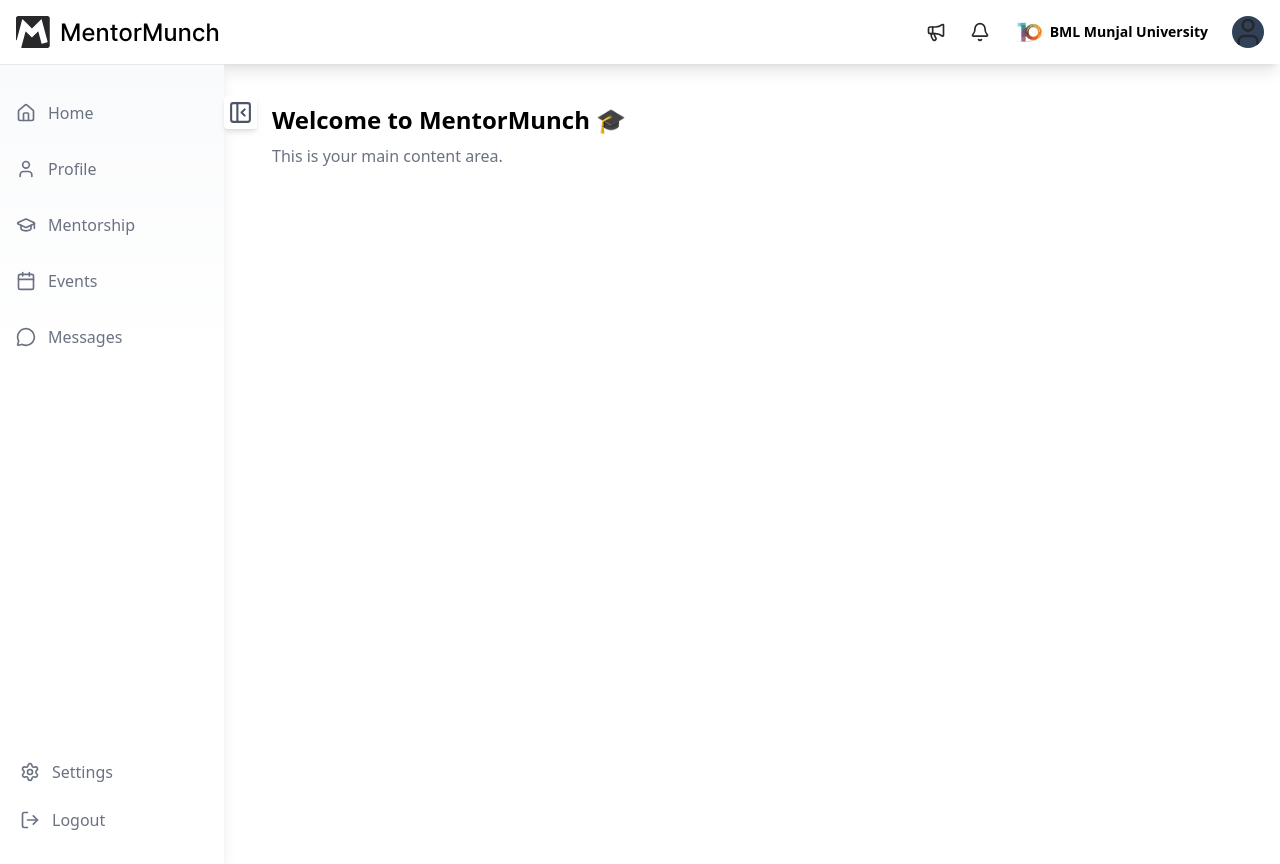
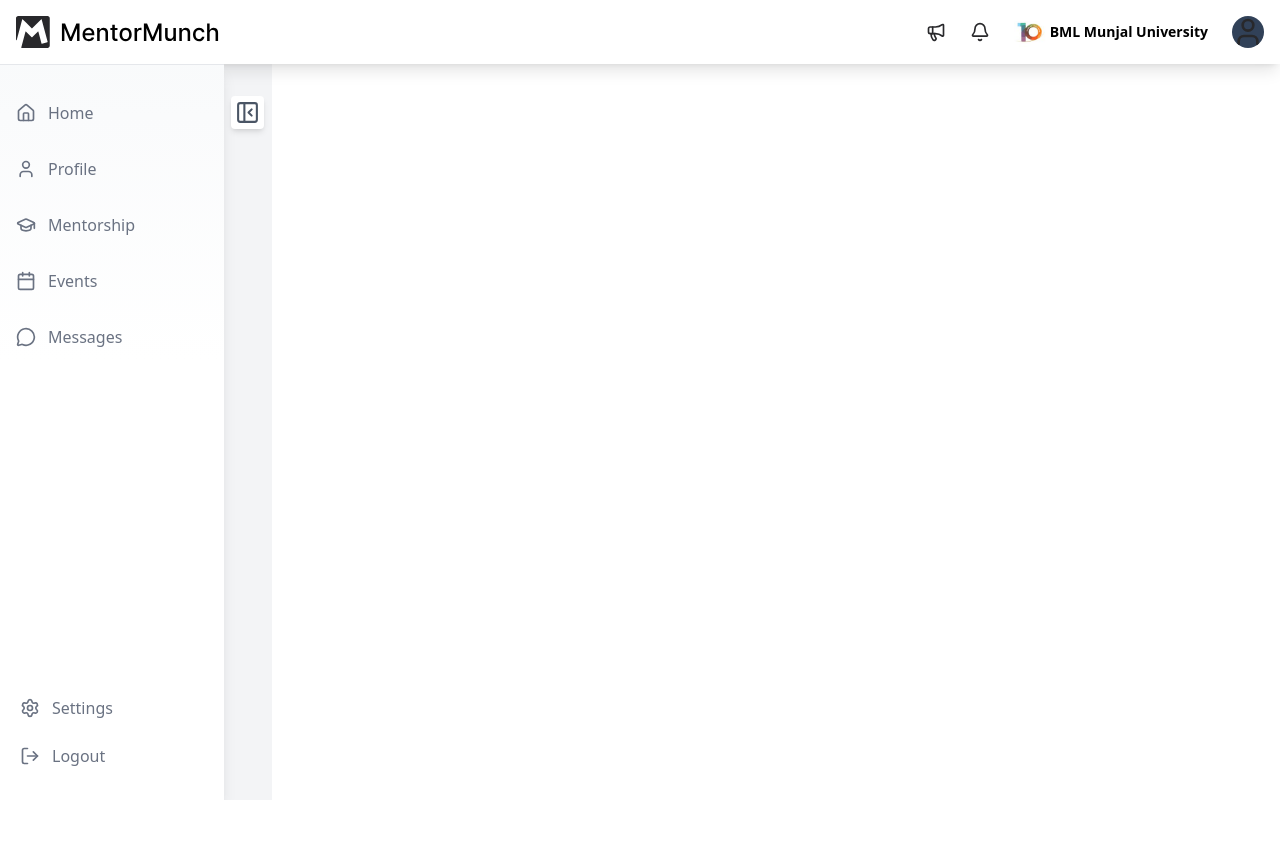
Before and after one commit to Prateek-yadav1/HuntrX, a React (Vite) app: page / in a window 1280 px wide. After the commit the page ends 800 px from the top, so only its background shows below. Built offline with nearby package versions, Linux system fonts and the light colour scheme.

Commit message:
Sidebar change1

```diff
--- a/src/App.jsx
+++ b/src/App.jsx
@@ -1,16 +1,19 @@
-import React from 'react'
-import TopBar from './components/topBar'
-import Sidebar from './components/Sidebar'
+import React, { useState } from "react";
+import TopBar from "./components/TopBar";
+import Sidebar from "./components/Sidebar";
 
 const App = () => {
+  const [isOpen, setIsOpen] = useState(true);
+
   return (
-    <div>
+    <div className="flex flex-col h-screen">
+      {/* Top navbar */}
+      <TopBar />
+      <div className="flex flex-1 overflow-hidden">
+        <Sidebar isOpen={isOpen} setIsOpen={setIsOpen} />
+      </div>
+    </div>
+  );
+};
 
-       <TopBar />
-       <Sidebar />
-
-    </div>
-  )
-}
-
-export default App
+export default App;
--- a/src/components/Sidebar.jsx
+++ b/src/components/Sidebar.jsx
@@ -15,17 +15,15 @@ export default function Sidebar() {
   const [isOpen, setIsOpen] = useState(true);
 
   return (
-    <div className="flex">
-      {/* Sidebar */}
+    <div className="flex w-fit bg-gray-100 h-full pr-12">
       <div
-        className={`h-screen bg-white shadow-lg flex flex-col justify-between
+        className={`h-full bg-white shadow-lg flex flex-col justify-between
         transition-all duration-300 ease-in-out
-        ${isOpen ? "w-56" : "w-16"} relative`} // Add 'relative' here
+        ${isOpen ? "w-56" : "w-16"} relative  flex-shrink-0`}
       >
-        {/* Toggle button - always visible and attached to sidebar */}
         <button
           onClick={() => setIsOpen(!isOpen)}
-          className="absolute top-8 right-[-33px] z-10
+          className="absolute top-8 right-[-40px] z-10
                      bg-white rounded-sm p-1 shadow-md text-gray-600
                      hover:text-blue-600 transition"
           style={{ transition: "right 0.3s" }}
@@ -62,8 +60,7 @@ export default function Sidebar() {
           </div>
         </div>
 
-        {/* Bottom Settings & Logout */}
-        <div className="px-2 pb-6 space-y-2">
+    <div className="px-2 pb-6 space-y-2 flex-shrink-0">
           <div className="flex items-center space-x-3 cursor-pointer px-3 py-2 rounded-md text-gray-500 hover:bg-blue-100 hover:text-[#28282B] transition">
             <Settings size={20} />
             {isOpen && <span>Settings</span>}
@@ -74,12 +71,6 @@ export default function Sidebar() {
           </div>
         </div>
       </div>
-
-      {/* Main Content */}
-      <div className="flex-1 p-10 relative">
-        <h1 className="text-2xl font-bold ml-2">Welcome to MentorMunch 🎓</h1>
-        <p className="mt-2 text-gray-500 ml-2">This is your main content area.</p>
-      </div>
     </div>
   );
 }
--- a/src/components/topBar.jsx
+++ b/src/components/topBar.jsx
@@ -4,7 +4,7 @@ import ClgLogo from '../assets/Clg_10yrLogo.jpeg'
 import { Bell, Megaphone, User } from 'lucide-react'
 const TopBar = () => {
   return (
-    <div className='w-screen sticky bg-white shadow-lg   px-4 py-4 h-fit flex flex-row items-center justify-between'>
+    <div className='w-screen sticky bg-white shadow-lg  px-4 py-4 h-fit flex flex-row items-center justify-between'>
 
 
             <div >
```
